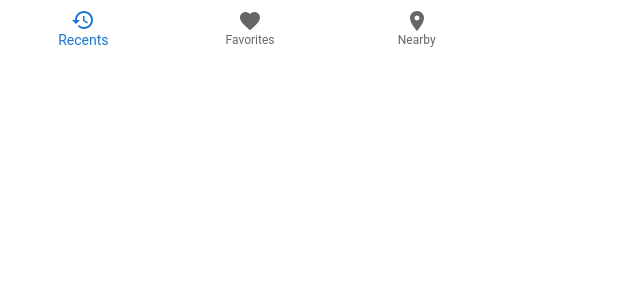
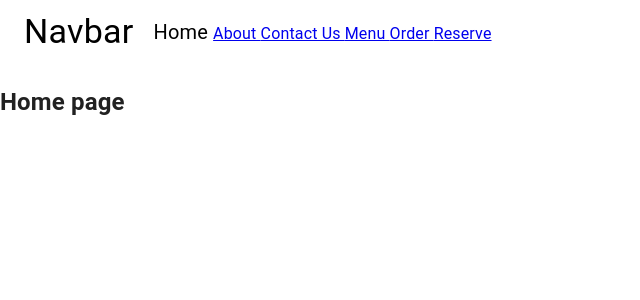
Before and after one commit to imxavieer/FYP, a React (Create React App) app in the folder customer-frontend/: page / in a window 1280 px wide. Shown: the top 300 px of the page, without its empty margins (0-640 px from the left). Built offline with nearby package versions, Linux system fonts and the light colour scheme.

Commit message:
page routing

```diff
--- a/customer-frontend/package.json
+++ b/customer-frontend/package.json
@@ -13,6 +13,7 @@
     "@testing-library/user-event": "^13.5.0",
     "react": "^18.2.0",
     "react-dom": "^18.2.0",
+    "react-router-dom": "^6.8.0",
     "react-scripts": "5.0.1",
     "web-vitals": "^2.1.4",
     "webpack": "4.19.1"
--- a/customer-frontend/src/App.js
+++ b/customer-frontend/src/App.js
@@ -1,9 +1,24 @@
-import Navbar from './components/Navigation/Navbar';
-import './App.css';
+import Navbar from "./components/Navbar";
+import "./App.css";
+import { BrowserRouter as Router, Routes, Route } from "react-router-dom";
+import Home from "./pages/home";
+import About from "./pages/about";
+import Menu from "./pages/menu";
+import Contact from "./pages/contact";
+import Reserve from "./pages/reserve";
 
 function App() {
   return (
-    <Navbar />
+    <Router>
+      <Navbar />
+      <Routes>
+        <Route path="" element={<Home />} />
+        <Route path="about" element={<About />} />
+        <Route path="menu" element={<Menu />} />
+        <Route path="contact" element={<Contact />} />
+        <Route path="reserve" element={<Reserve />} />
+      </Routes>
+    </Router>
   );
 }
 
--- /dev/null
+++ b/customer-frontend/src/components/Navbar.js
@@ -0,0 +1,40 @@
+import React from "react";
+import AppBar from "@mui/material/AppBar";
+import Toolbar from "@mui/material/Toolbar";
+import CssBaseline from "@mui/material/CssBaseline";
+import Typography from "@mui/material/Typography";
+import { styled } from "@mui/system";
+import { Link } from "react-router-dom";
+const StyledLink = styled(Link)({
+  textDecoration: "none",
+  color: "black",
+  fontSize: "20px",
+  marginLeft: 20,
+  "&:hover": {
+    color: "yellow",
+    borderBottom: "1px solid black",
+  },
+});
+const BlackTypography = styled(Typography)({
+  color: "black",
+});
+function Navbar() {
+  return (
+    <AppBar
+      position="static"
+      style={{ background: "transparent", boxShadow: "none" }}
+    >
+      <CssBaseline />
+      <Toolbar>
+        <BlackTypography variant="h4">Navbar </BlackTypography>{" "}
+        <div>
+          <StyledLink to="/">Home </StyledLink> <Link to="/about">About </Link>{" "}
+          <Link to="/contact">Contact Us </Link> <Link to="/menu">Menu </Link>{" "}
+          <Link to="https://qashiereats.com/honeynight">Order </Link>{" "}
+          <Link to="/reserve">Reserve </Link>{" "}
+        </div>{" "}
+      </Toolbar>{" "}
+    </AppBar>
+  );
+}
+export default Navbar;
--- a/customer-frontend/src/components/Navigation/Navbar.js
+++ /dev/null
@@ -1,27 +0,0 @@
-import * as React from 'react';
-import Box from '@mui/material/Box';
-import BottomNavigation from '@mui/material/BottomNavigation';
-import BottomNavigationAction from '@mui/material/BottomNavigationAction';
-import RestoreIcon from '@mui/icons-material/Restore';
-import FavoriteIcon from '@mui/icons-material/Favorite';
-import LocationOnIcon from '@mui/icons-material/LocationOn';
-
-export default function Navbar() {
-    const [value, setValue] = React.useState(0);
-
-  return (
-    <Box sx={{ width: 500 }}>
-      <BottomNavigation
-        showLabels
-        value={value}
-        onChange={(event, newValue) => {
-          setValue(newValue);
-        }}
-      >
-        <BottomNavigationAction label="Recents" icon={<RestoreIcon />} />
-        <BottomNavigationAction label="Favorites" icon={<FavoriteIcon />} />
-        <BottomNavigationAction label="Nearby" icon={<LocationOnIcon />} />
-      </BottomNavigation>
-    </Box>
-  );
-}
--- /dev/null
+++ b/customer-frontend/src/pages/about.js
@@ -0,0 +1,6 @@
+import React from "react";
+
+function About() {
+  return <h2>About us page</h2>;
+}
+export default About;
--- /dev/null
+++ b/customer-frontend/src/pages/contact.js
@@ -0,0 +1,6 @@
+import React from 'react';
+
+function Contact() {
+    return <h2>Contact us page</h2>;
+  }
+  export default Contact;
--- /dev/null
+++ b/customer-frontend/src/pages/home.js
@@ -0,0 +1,6 @@
+import React from "react";
+
+function Home() {
+  return <h2>Home page</h2>;
+}
+export default Home;
--- /dev/null
+++ b/customer-frontend/src/pages/menu.js
@@ -0,0 +1,5 @@
+import React from "react";
+function Menu() {
+  return <h2>Menu page</h2>;
+}
+export default Menu;
--- /dev/null
+++ b/customer-frontend/src/pages/reserve.js
@@ -0,0 +1,5 @@
+import React from "react";
+function Reserve() {
+  return <h2>Reserve Table page</h2>;
+}
+export default Reserve;
```
Also changed, not shown: 1 other file (tests, documents, lock files or other folders).
